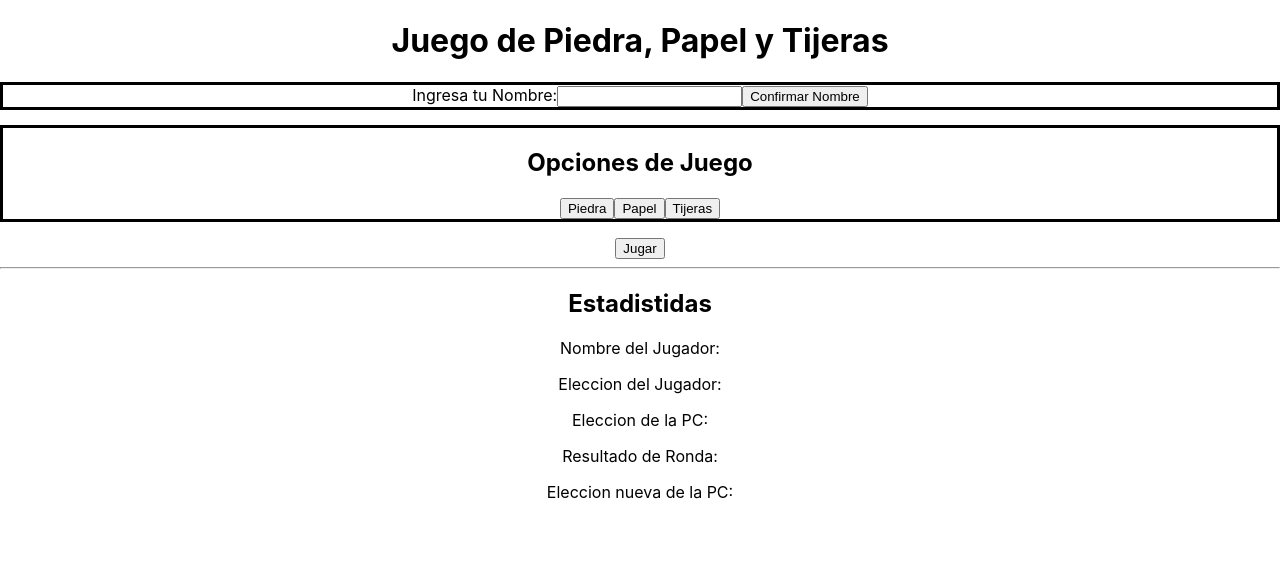
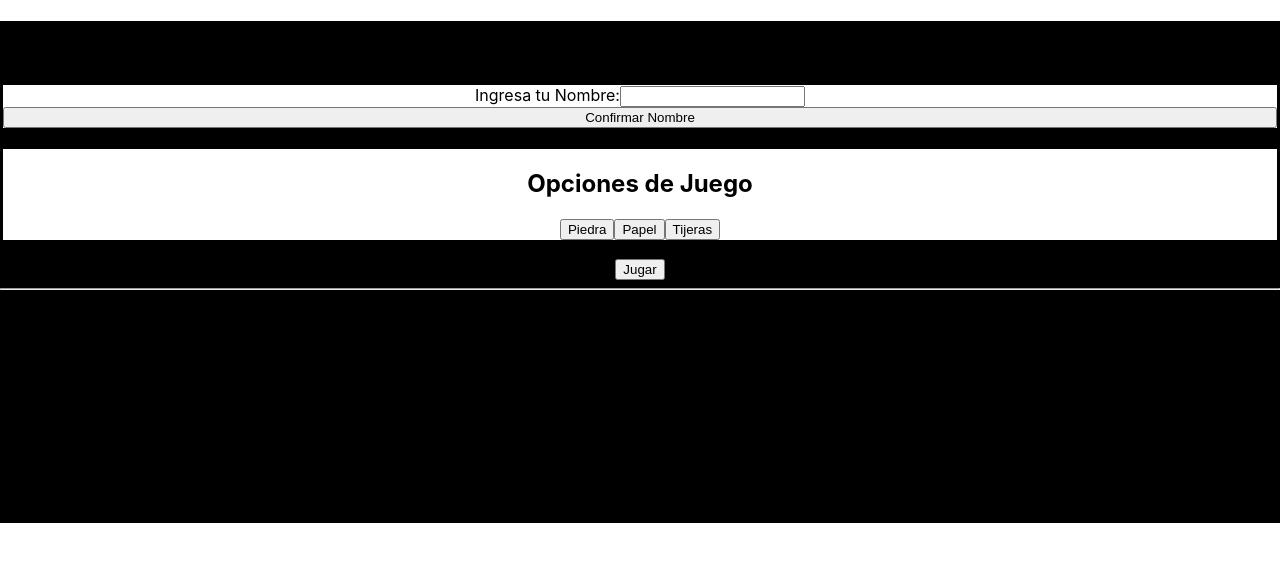
Before and after one commit to LuGiulkovich/practico3, a React (Create React App) app: page / in a window 1280 px wide. Shown: the top 562 px of the page. Built offline with nearby package versions, Linux system fonts and the light colour scheme.

Commit message:
Estilos basicos 1

```diff
--- a/src/App.css
+++ b/src/App.css
@@ -1,6 +1,7 @@
 /* Estilos para el div que tiene el ./src/App.js*/
 .App {
   text-align: center;
+  background: black;
 }
 
 /* Estilos para el Header */
@@ -17,6 +18,7 @@
 
 /* Estilos para la interfaz de usuario */
 .InterfazUsuario {
+  display: grid;
   margin: 15px auto;
   background: #fff;
   border: 3px solid #000;
@@ -27,6 +29,16 @@
   margin: 15px auto;
   background: #fff;
   border: 3px solid #000;
+}
+
+.Btn-Jugar {
+  margin: 15px auto;
+  background: #fff;
+  border: 3px solid #000;
+}
+
+.Espacio-Btns {
+  margin: 15px auto;
 }
 
 /* Estilos para la interfaz de las estadisticas */
```
